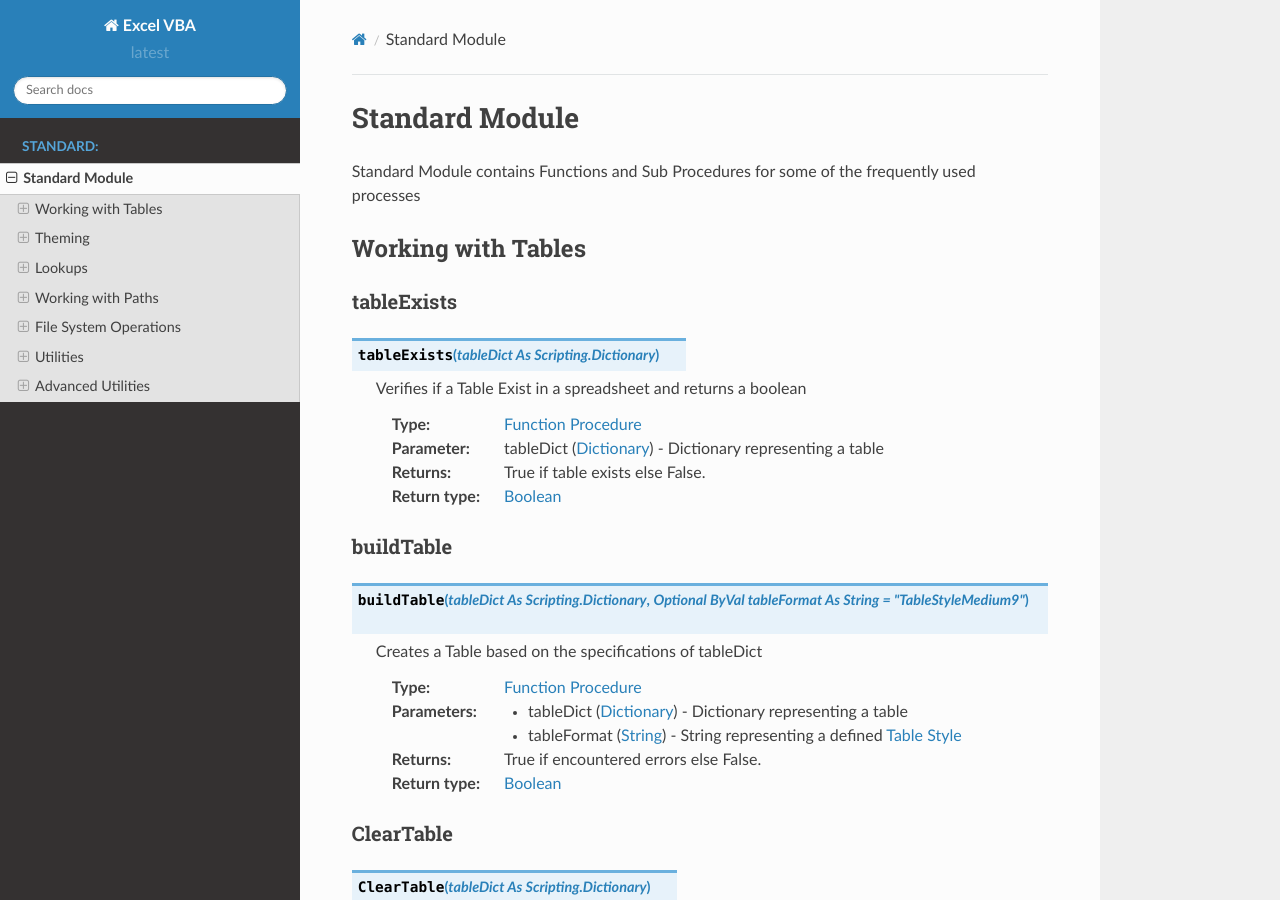
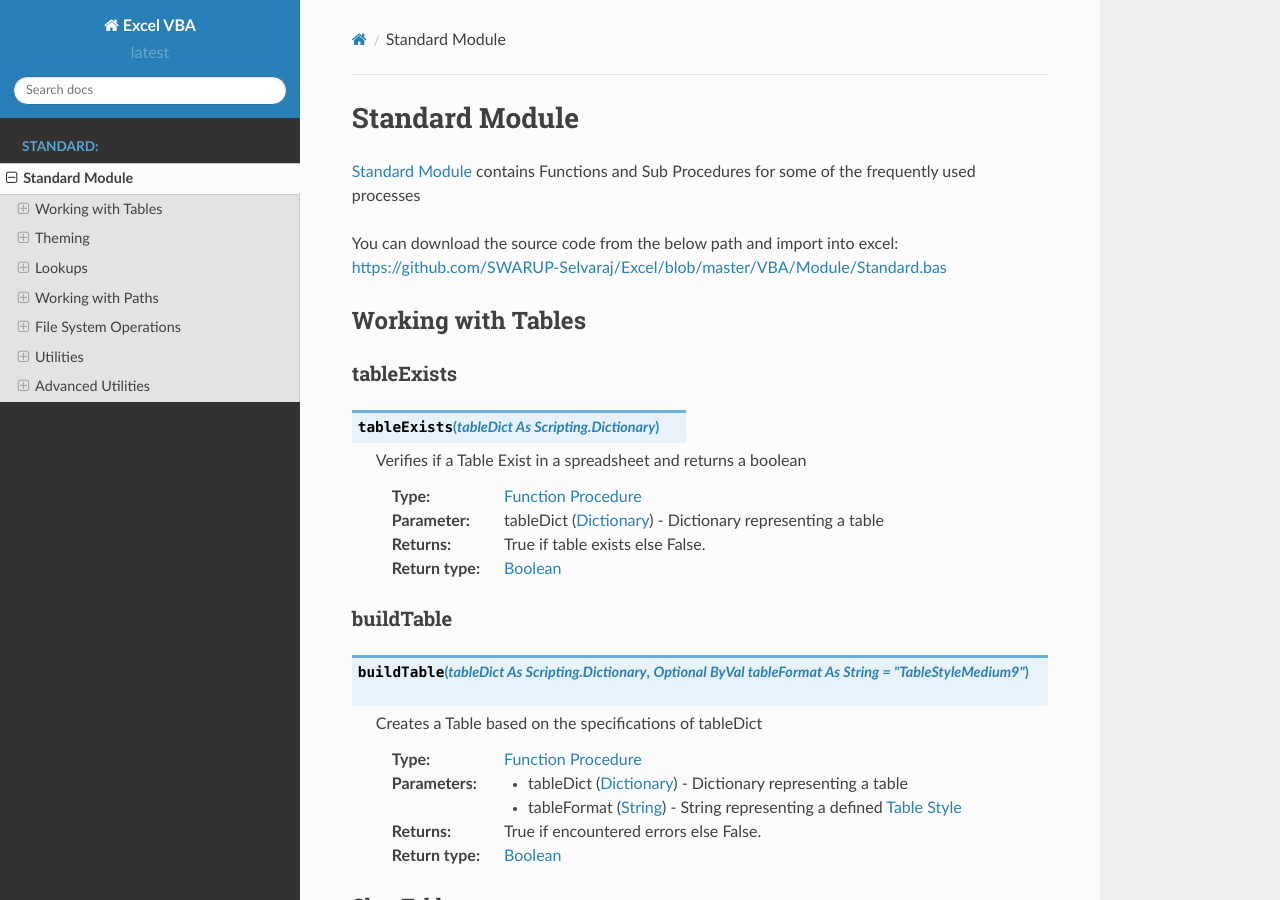
Before and after one commit to SWARUP-Selvaraj/Excel, a Sphinx documentation site: the page built from docs/std.rst, in a window 1280 px wide and 900 px high. Built offline with Sphinx 7.4.7 and the Read the Docs theme 2.0.0, drawn with Linux system fonts in a browser that asks for light colours.

Commit message:
Updated with appropriate reference links.
Signed-off-by: SWARUP Selvaraj <swarupselvaraj@protonmail.com>

```diff
--- a/docs/std.rst
+++ b/docs/std.rst
@@ -1,9 +1,11 @@
 Standard Module
 ===============
 
-Standard Module contains Functions and Sub Procedures for some of the frequently
+`Standard Module`_ contains Functions and Sub Procedures for some of the frequently
 used processes
 
+You can download the source code from the below path and import into excel:
+https://github.com/SWARUP-Selvaraj/Excel/blob/master/VBA/Module/Standard.bas
 
 Working with Tables
 -------------------
@@ -389,3 +391,4 @@ fetchFile
 .. _Shell: https://docs.microsoft.com/en-us/office/vba/language/reference/user-interface-help/shell-function
 .. _Shell Constants: https://docs.microsoft.com/en-us/office/vba/language/reference/user-interface-help/shell-constants
 .. _Sort: https://docs.microsoft.com/en-us/office/vba/api/excel.range.sort
+.. _Standard Module: https://github.com/SWARUP-Selvaraj/Excel/blob/master/VBA/Module/Standard.bas
```
Also changed, not shown: README.md (+6 -0 lines), docs/contents.rst (renamed from docs/index.rst).
